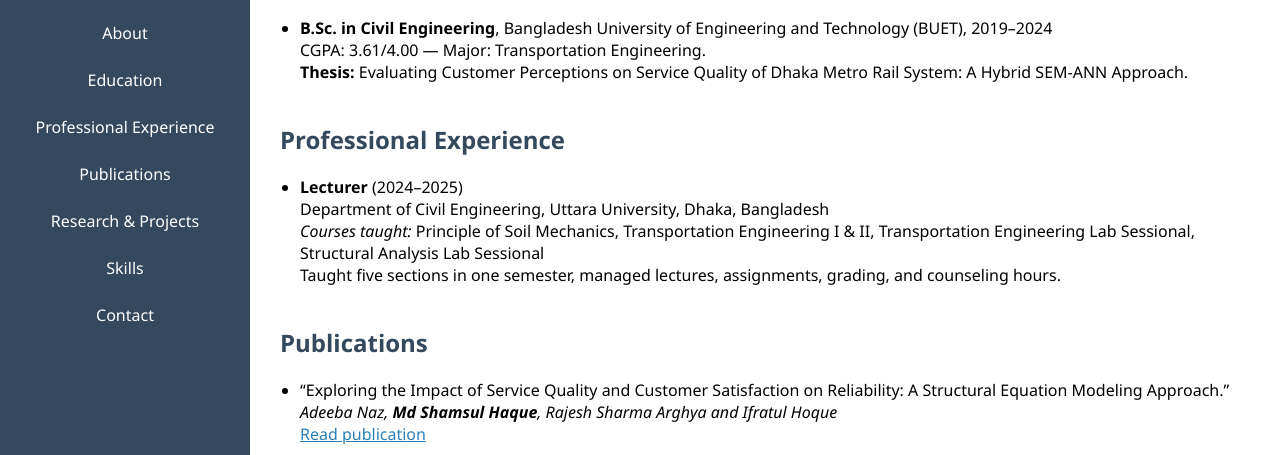
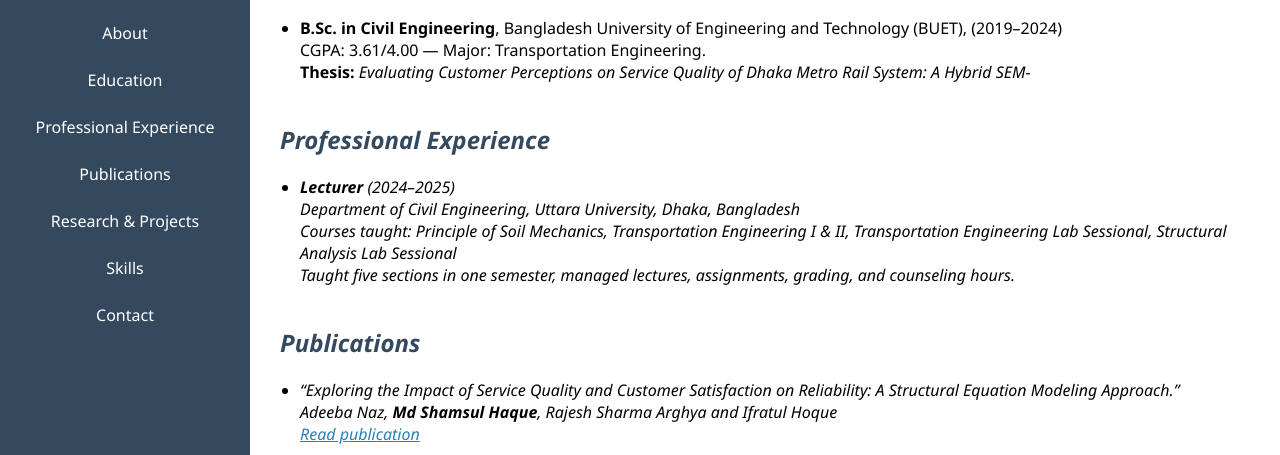
Before and after one commit to Shamsul0007/Shamsul0007.github.io, a plain HTML site: page index.html in a window 1280 px wide. Shown: the part 345-800 px from the top of the page. Drawn offline with Linux system fonts and the light colour scheme.

Commit message:
Font Change

```diff
--- a/index.html
+++ b/index.html
@@ -155,10 +155,10 @@
                 <h2>Education</h2>
                 <ul>
                     <li>
-                        <strong>B.Sc. in Civil Engineering</strong>, Bangladesh University of Engineering and Technology (BUET), 2019–2024
+                        <strong>B.Sc. in Civil Engineering</strong>, Bangladesh University of Engineering and Technology (BUET), (2019–2024)
                         <br>
                         CGPA: 3.61/4.00 &mdash; Major: Transportation Engineering. <br>
-                        <strong>Thesis:</strong> Evaluating Customer Perceptions on Service Quality of Dhaka Metro Rail System: A Hybrid SEM-ANN Approach.
+                        <strong>Thesis:</strong> <em>Evaluating Customer Perceptions on Service Quality of Dhaka Metro Rail System: A Hybrid SEM-
                     </li>
                 </ul>
             </section>
```
